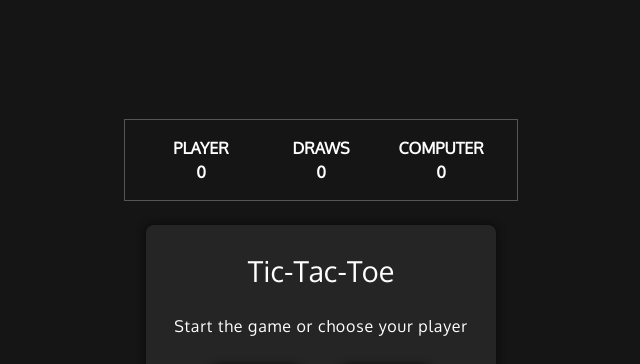
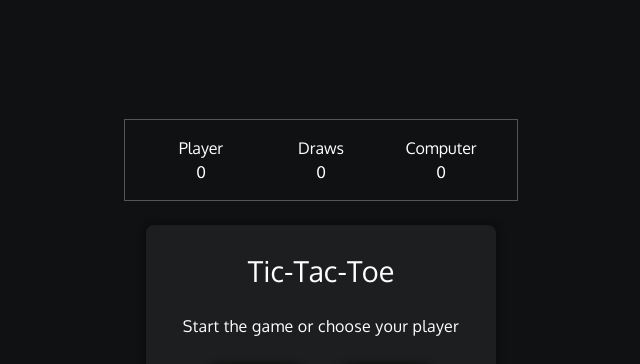
Before and after one commit to llfalcao/tic-tac-toe, a plain HTML site: page index.html in a window 1280 px wide. Shown: the top 364 px of the page, without its empty margins (319-959 px from the left). Drawn offline with Linux system fonts and the light colour scheme.

Commit message:
Change background colors

```diff
--- a/index.html
+++ b/index.html
@@ -22,15 +22,15 @@
         <main class="container">
             <div class="score-container">
                 <div class="score-container--player">
-                    <span>PLAYER</span>
+                    <span>Player</span>
                     <span id="score-player">0</span>
                 </div>
                 <div class="score-container--draw">
-                    <span>DRAWS</span>
+                    <span>Draws</span>
                     <span id="score-draw">0</span>
                 </div>
                 <div class="score-container--computer">
-                    <span>COMPUTER</span>
+                    <span>Computer</span>
                     <span id="score-computer">0</span>
                 </div>
             </div>
--- a/src/styles/_form.css
+++ b/src/styles/_form.css
@@ -4,7 +4,7 @@
     left: 50%;
     top: 50%;
     transform: translate(-50%, -50%);
-    background-color: #252525;
+    background-color: #1c1e1f;
     width: 350px;
     aspect-ratio: 1;
     border-radius: 0.5rem;
@@ -30,7 +30,7 @@
 }
 
 #player-info legend {
-    letter-spacing: 0.05rem;
+    letter-spacing: 0.02rem;
 }
 
 #player-info fieldset {
@@ -47,7 +47,7 @@
     width: 100px;
     margin: 0 0.8rem;
     border-radius: 1rem;
-    background-color: #181a1b;
+    background-color: #131516;
     display: inline-block;
     box-shadow: 0 0 10px #000;
     cursor: pointer;
--- a/src/styles/main.css
+++ b/src/styles/main.css
@@ -3,7 +3,7 @@
 @import url(_animations.css);
 
 body {
-    background-color: #151515;
+    background-color: #101112;
     color: #fff;
     width: 100vw;
     font-family: 'Oxygen', sans-serif;
@@ -44,7 +44,6 @@ h2 {
 .score-container div span {
     display: block;
     padding: 0.25rem;
-    font-weight: 600;
     text-align: center;
 }
 
```
